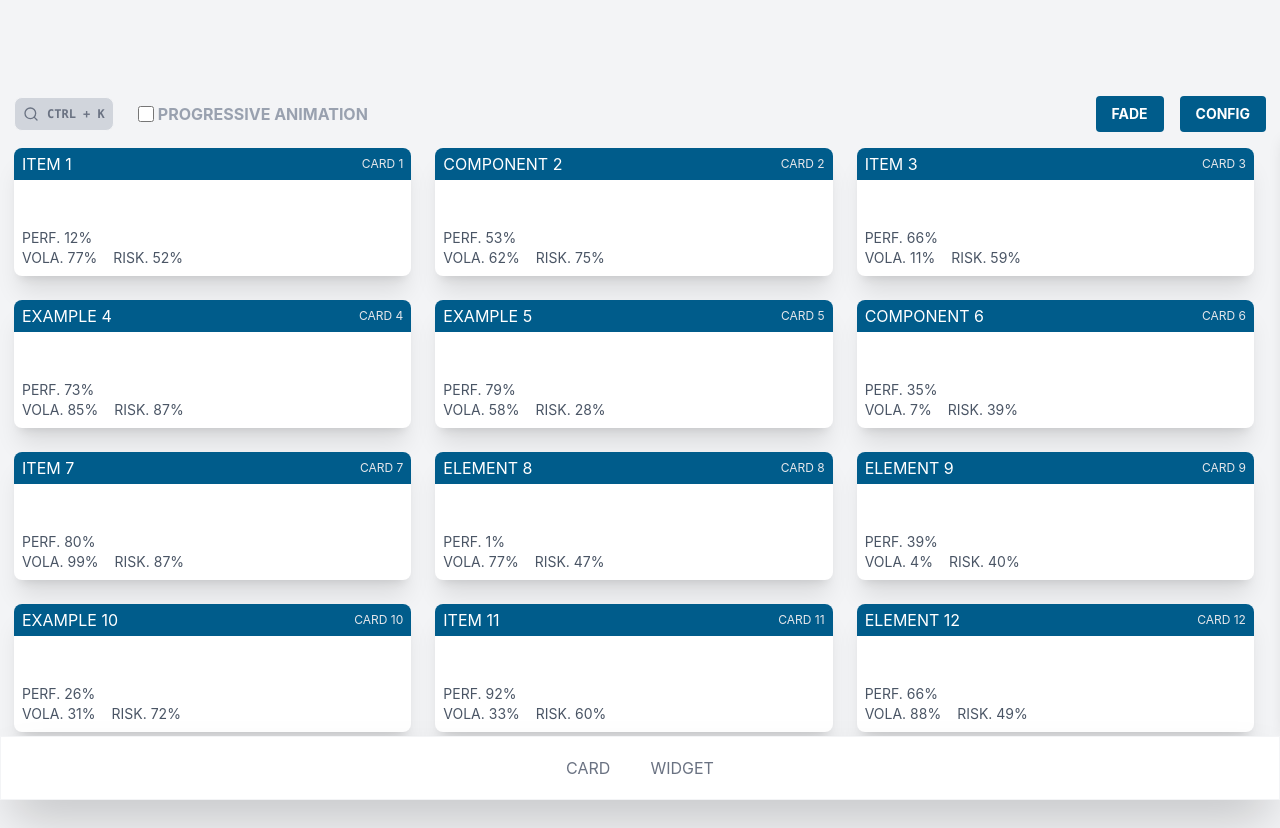
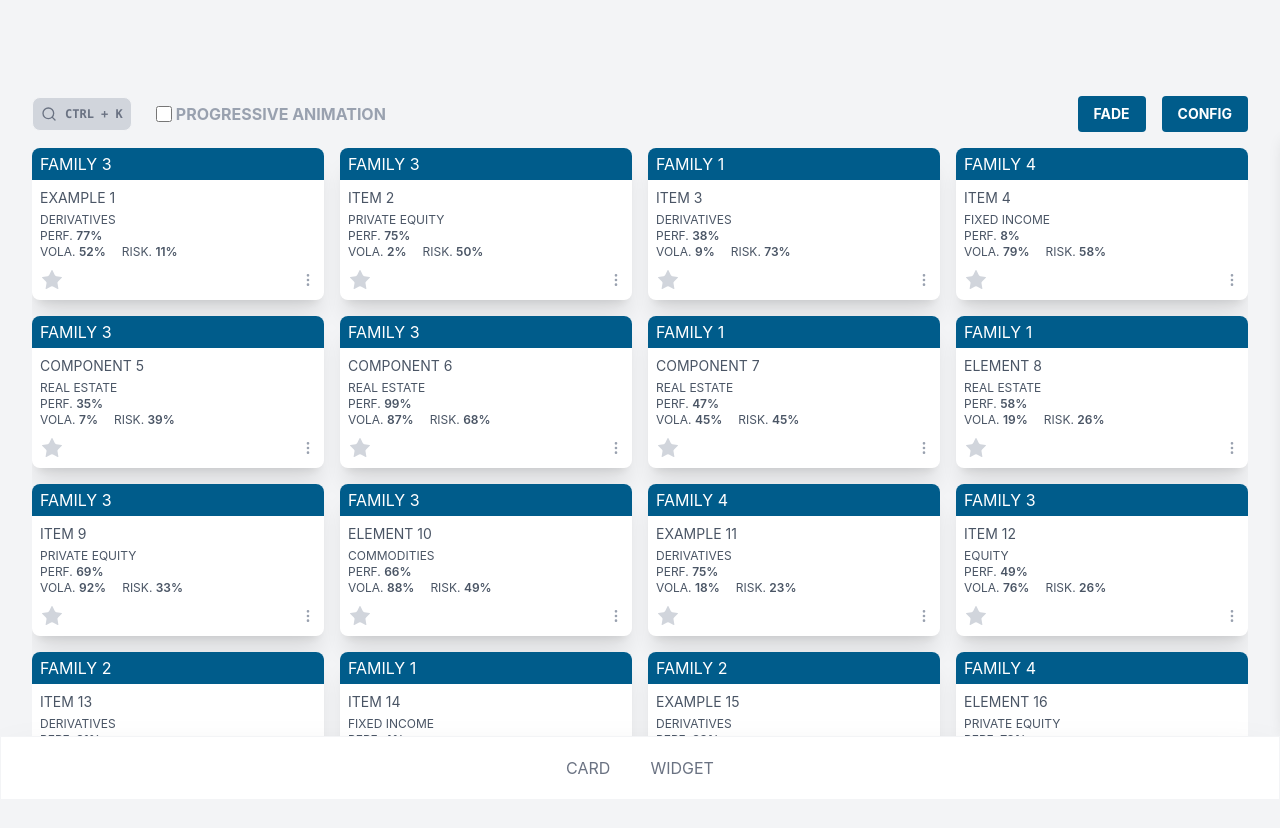
Before and after one commit to dan-alin/framer-animation, a Next.js app: page / in a window 1280 px wide. After the commit the page ends 800 px from the top, so only its background shows below. Built offline with nearby package versions, Linux system fonts and the light colour scheme.

Commit message:
feat: config

```diff
--- a/app/[id]/page.tsx
+++ b/app/[id]/page.tsx
@@ -68,7 +68,7 @@ export default function Detail() {
 	return (
 		<motion.div
 			ref={gridRef}
-			className="grid grid-rows-[repeat(11,60px)] grid-cols-12 gap-3 items-center justify-items-center  h-full p-8 w-full"
+			className="grid grid-rows-[repeat(11,60px)] grid-cols-12 gap-3 items-center justify-items-center  h-[calc(100vh-64px)] p-8 w-full"
 		>
 			<AnimatePresence>
 				{sectionTwoExpanded && !isAnimating && (
--- a/app/layout.tsx
+++ b/app/layout.tsx
@@ -31,7 +31,7 @@ export default function RootLayout({
 	return (
 		<html lang="en">
 			<body
-				className={`${geistSans.variable} ${geistMono.variable} antialiased overflow-hidden bg-gray-100  min-h-screen flex flex-col items-center`}
+				className={`${geistSans.variable} ${geistMono.variable} antialiased grid grid-rows-[calc(100vh-64px)_64px] overflow-hidden bg-gray-100  min-h-screen  items-center`}
 			>
 				{children}
 				<Navbar />
--- a/app/page.tsx
+++ b/app/page.tsx
@@ -10,7 +10,7 @@ import { flipModalStore } from '@/stores/flipped-modal.store';
 import { searchStore } from '@/stores/search.store';
 import { SearchIcon } from 'lucide-react';
 import { AnimatePresence } from 'motion/react';
-import { usePathname, useRouter } from 'next/navigation';
+import { usePathname } from 'next/navigation';
 import { useEffect, useState } from 'react';
 import { useSnapshot } from 'valtio';
 
@@ -68,7 +68,7 @@ export default function Home() {
 
 	return (
 		<div
-			className="flex flex-col items-center justify-items-center h-full py-24 gap-4 w-full max-w-[1300px] px-[14px]  "
+			className="flex flex-col items-center justify-items-center h-full pt-24 gap-4 w-full max-w-[2160px] px-8  "
 			id="main-page"
 		>
 			<div className="flex gap-4  justify-between items-center w-full ">
@@ -102,13 +102,19 @@ export default function Home() {
 					</Button>
 				</div>
 			</div>
-			<div className="flex flex-wrap w-full h-full gap-6 " key={progressiveAnimation.toString()}>
+
+			<div className="relative h-full w-full overflo-auto overflow-x-hidden">
+				<div
+					className="relative grid grid-cols-[repeat(auto-fit,minmax(250px,1fr))]  w-full  overflow-y-auto overflow-x-hidden gap-4 pb-8 "
+					key={progressiveAnimation.toString()}
+				>
 					<AnimatePresence>
 						{cards.map((card) => (
 							<ScaleCard
 								performance={card.performance}
 								volatility={card.volatility}
 								risk={card.risk}
+								tipology={card.tipology}
 								key={card.id}
 								desc={card.desc}
 								id={card.id}
@@ -117,6 +123,7 @@ export default function Home() {
 							/>
 						))}
 					</AnimatePresence>
+				</div>
 			</div>
 
 			<Dialog
--- a/app/widgets/page.tsx
+++ b/app/widgets/page.tsx
@@ -21,7 +21,7 @@ const FrontWidget = ({ id }: WidgetProps) => {
 				{cards
 					.filter((line) => line.id <= 5)
 					.map((line) => (
-						<LineMock id={line.id} key={line.id} name={line.desc} percentage={line.percentage} />
+						<LineMock id={line.id} key={line.id} name={line.desc} percentage={line.performance} />
 					))}
 			</div>
 		</div>
@@ -48,7 +48,7 @@ export default function Widget() {
 
 	return (
 		<div
-			className={`grid grid-cols-3  grid-rows-[repeat(2,minmax(0,350px))] items-center justify-items-center max-h-[780px] h-full  p-8 gap-4 w-full overflow-hidden `}
+			className={`grid grid-cols-3  grid-rows-[repeat(2,minmax(0,350px))] items-center justify-items-center h-full p-8 gap-4 w-full overflow-hidden `}
 			id="widget-grid"
 		>
 			{(flippedId !== -1 || isAnimating) && (
--- a/components/flip-widget.tsx
+++ b/components/flip-widget.tsx
@@ -54,9 +54,8 @@ const FlipWidget = ({ id, front, back, className }: MotionLineCardProps) => {
 		<motion.div
 			ref={cardRef}
 			className={cn(
-				'bg-white flex items-center justify-center rounded-lg shadow-lg h-full w-full transform-3d cursor-pointer perspective-[1000px] ',
+				'bg-white flex items-center justify-center rounded-lg shadow-lg h-full w-full transform-3d cursor-pointer perspective-[1000px]',
 				isAnimating && 'pointer-events-none',
-
 				className
 			)}
 			initial={{
--- a/components/navbar.tsx
+++ b/components/navbar.tsx
@@ -2,7 +2,7 @@ import Link from 'next/link';
 
 const Navbar = () => {
 	return (
-		<nav className="bg-white fixed bottom-0  shadow-2xl border border-gray-100 text-gray-500 p-4 h-16 z-50 flex w-full items-center justify-center gap-10 uppercase ">
+		<nav className="bg-white   shadow-2xl border border-gray-100 text-gray-500 p-4 h-16 z-50 flex w-full items-center justify-center gap-10 uppercase ">
 			<Link className="hover:text-primary-dark" href={'/'}>
 				card
 			</Link>
--- a/components/scale-card.tsx
+++ b/components/scale-card.tsx
@@ -1,5 +1,5 @@
 import { cn } from '@/utils/cn';
-import { StarIcon } from 'lucide-react';
+import { StarIcon, EllipsisVerticalIcon } from 'lucide-react';
 import { motion } from 'motion/react';
 import { useRouter } from 'next/navigation';
 import { useRef, useState } from 'react';
@@ -14,7 +14,7 @@ type ScaleCardProps = {
 	volatility?: number;
 	risk?: number;
 	progressive?: boolean;
-	search?: boolean;
+	tipology?: string;
 };
 
 const ScaleCard = ({
@@ -24,13 +24,13 @@ const ScaleCard = ({
 	performance,
 	volatility,
 	risk,
-	progressive = false,
-	search = false
+	tipology,
+	progressive = false
 }: ScaleCardProps) => {
 	const [isAnimating, setIsAnimating] = useState(false);
 	const [x, setX] = useState(0);
 	const [y, setY] = useState(0);
-	const { showVolatility, showPerformance } = useSnapshot(configStore);
+	const { showVolatility, showPerformance, showTipology } = useSnapshot(configStore);
 
 	const cardRef = useRef<HTMLDivElement>(null);
 
@@ -71,7 +71,7 @@ const ScaleCard = ({
 				scale: { delay: progressive ? 0.1 * id : 0 },
 				opacity: { delay: progressive ? 0.1 * id : 0 }
 			}}
-			className={cn(' h-32   w-[calc((100%-48px)*0.33)]  ', search && 'w-full')}
+			className={cn('min-h-20  w-full ')}
 		>
 			<motion.div
 				ref={cardRef}
@@ -107,8 +107,7 @@ const ScaleCard = ({
 							' uppercase rounded-t-lg w-full flex items-center justify-between  px-2 py-1 text-white bg-primary-dark '
 						)}
 					>
-						{desc}
-						<span className="text-xs text-gray-200">{title}</span>
+						{title}
 					</motion.h1>
 				)}
 
@@ -128,15 +127,36 @@ const ScaleCard = ({
 							<StarIcon className="fill-gray-300 stroke-none size-6 " />
 						</motion.span>
 					)}
-					<div className="flex flex-col   ">
-						{showPerformance && <p>perf. {performance}%</p>}
-						{showVolatility && (
-							<div className="flex flex-row gap-4">
-								<p>vola. {volatility}% </p>
-								<p>risk. {risk}%</p>
-							</div>
+
+					<div className="flex flex-col w-full   ">
+						{!isAnimating && (
+							<>
+								<span className="mb-1">{desc}</span>
+								{showTipology && <p className="text-xs">{tipology}</p>}
+								{showPerformance && (
+									<p className="text-xs">
+										perf. <span className="font-semibold">{performance}%</span>
+									</p>
+								)}
+								{showVolatility && (
+									<div className="flex flex-row gap-4 text-xs">
+										<p>
+											vola. <span className="font-semibold">{volatility}%</span>
+										</p>
+										<p>
+											risk. <span className="font-semibold">{risk}%</span>
+										</p>
+									</div>
+								)}
+
+								<div className="flex flex-row mt-2 items-center justify-between   ">
+									<StarIcon className="fill-gray-300 stroke-none size-6" />
+									<EllipsisVerticalIcon className="fill-gray-400 stroke-gray-400 size-4" />
+								</div>
+							</>
 						)}
 					</div>
+
 					{isAnimating &&
 						Array.from({ length: 3 }).map((_, i) => (
 							<motion.div
@@ -155,7 +175,7 @@ const ScaleCard = ({
 						initial={{ opacity: 0, translateX: -50 }}
 						animate={{ opacity: 1, translateX: 0 }}
 						transition={{ duration: 0.5, delay: 0 }}
-						className={cn('text-sm px-8   text-gray-600 uppercase items-center flex gap-2 ')}
+						className={cn('text-sm px-8 text-gray-600 uppercase items-center flex gap-2 ')}
 					>
 						<Chip isCategory /> • 21/11/2024
 					</motion.div>
--- a/components/search.tsx
+++ b/components/search.tsx
@@ -19,7 +19,7 @@ const Search = () => {
 					initial={{ opacity: 0, translateY: -100 }}
 					animate={{ opacity: 1, translateY: 0 }}
 					exit={{ opacity: 0, translateY: -100 }}
-					className="absolute top-0 bg-white rounded-md mx-auto mt-2 w-[95vw] h-2/3 shadow-2xl items-center justify-center py-2 px-4  z-5 border border-gray-200 "
+					className="absolute  top-0 bg-white rounded-md mx-auto mt-2 w-[95vw] h-2/3  shadow-2xl items-center justify-center py-2 px-4  z-5 border border-gray-200 "
 				>
 					<motion.input
 						onChange={() => {
@@ -39,7 +39,7 @@ const Search = () => {
 						Esc
 					</kbd>
 
-					<div className="grid grid-cols-3 gap-4 mt-10">
+					<div className="grid grid-cols-[repeat(auto-fit,minmax(250px,1fr))]  gap-4 mt-10 max-h-[89%] overflow-x-hidden overflow-y-auto pb-8">
 						<AnimatePresence>
 							{value.length >= 3 &&
 								cards
@@ -55,11 +55,14 @@ const Search = () => {
 											id={card.id}
 											title={card.title}
 											desc={card.desc}
-											search
+											performance={card.performance}
+											volatility={card.volatility}
+											risk={card.risk}
 											progressive={progressiveAnimation}
 										></ScaleCard>
 									))}
 						</AnimatePresence>
+						<div className="absolute bottom-0 w-full h-8 bg-gradient-to-t from-white left-0 to-transparent" />
 					</div>
 				</motion.div>
 			)}
--- a/stores/cards.store.ts
+++ b/stores/cards.store.ts
@@ -27,9 +27,11 @@ const typologies = [
 	'Derivatives'
 ];
 
-const generatedCards: Card[] = Array.from({ length: 12 }, (_, i) => ({
+const families = ['Family 1', 'Family 2', 'Family 3', 'Family 4'];
+
+const generatedCards: Card[] = Array.from({ length: 24 }, (_, i) => ({
 	id: i,
-	title: 'Card ' + (i + 1),
+	title: families[Math.floor(Math.random() * families.length)],
 	desc: descriptions[Math.floor(Math.random() * descriptions.length)] + (i + 1),
 	performance: Math.floor(Math.random() * 100),
 	volatility: Math.floor(Math.random() * 100),
```
Lines whose indentation alone changed are shown as unchanged.
